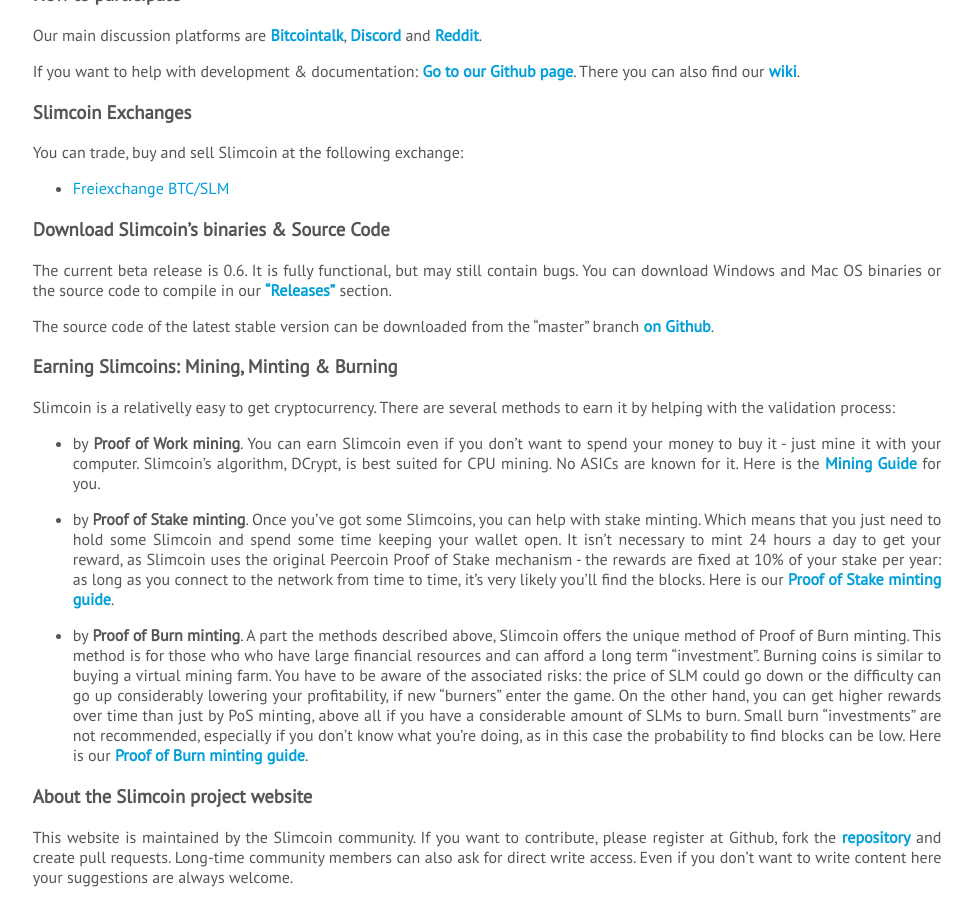
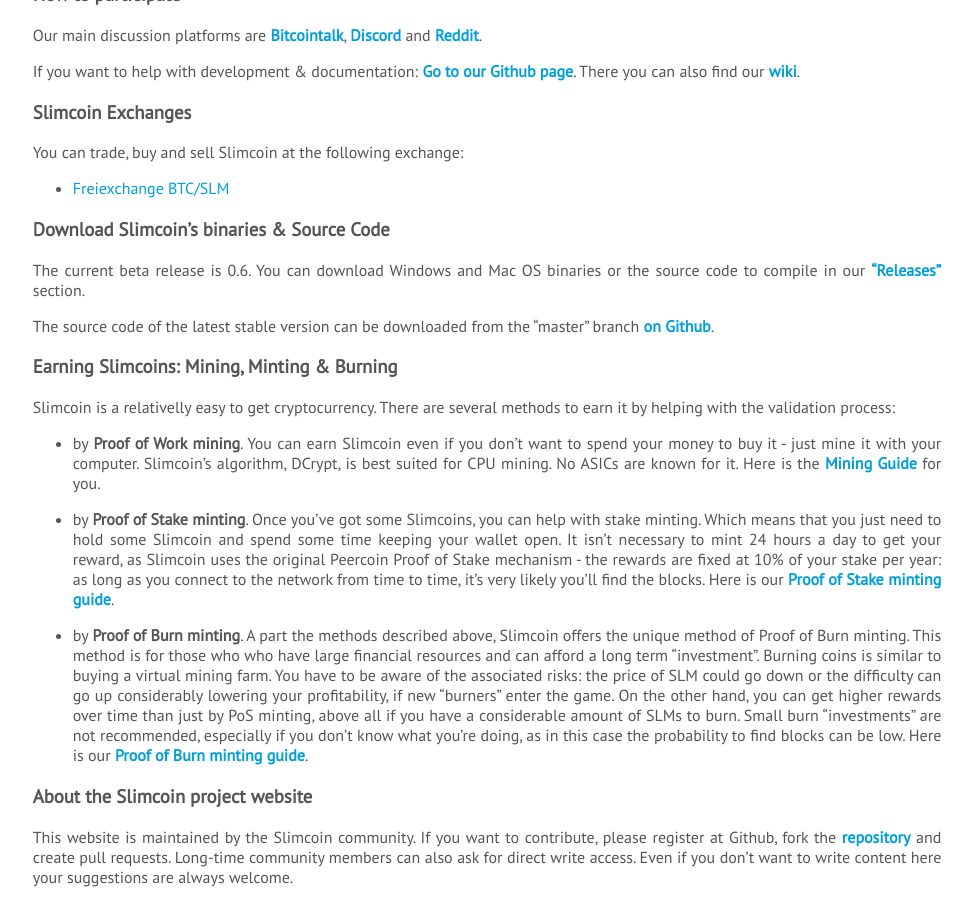
Before and after one commit to slimcoin-project/slimcoin-project.github.io, a Jekyll site: the page built from content/en/about-slimcoin.md, in a window 1280 px wide and 900 px high, scrolled down 458 px. Shown: the whole window, without its empty margins (153-1125 px from the left). Built offline with Jekyll 4.4.1, drawn with Linux system fonts in a browser that asks for light colours; some web fonts are replaced.

Commit message:
Update about-slimcoin.md

```diff
--- a/content/en/about-slimcoin.md
+++ b/content/en/about-slimcoin.md
@@ -52,7 +52,7 @@
 
 ### Download Slimcoin's binaries & Source Code
 
-The current beta release is 0.6. It is fully functional, but may still contain bugs. You can download Windows and Mac OS binaries or the source code to compile in our ["Releases"](https://github.com/slimcoin-project/Slimcoin/releases) section.
+The current beta release is 0.6. You can download Windows and Mac OS binaries or the source code to compile in our ["Releases"](https://github.com/slimcoin-project/Slimcoin/releases) section.
 
 The source code of the latest stable version can be downloaded from the "master" branch [on Github](https://github.com/slimcoin-project/Slimcoin).
 
```
